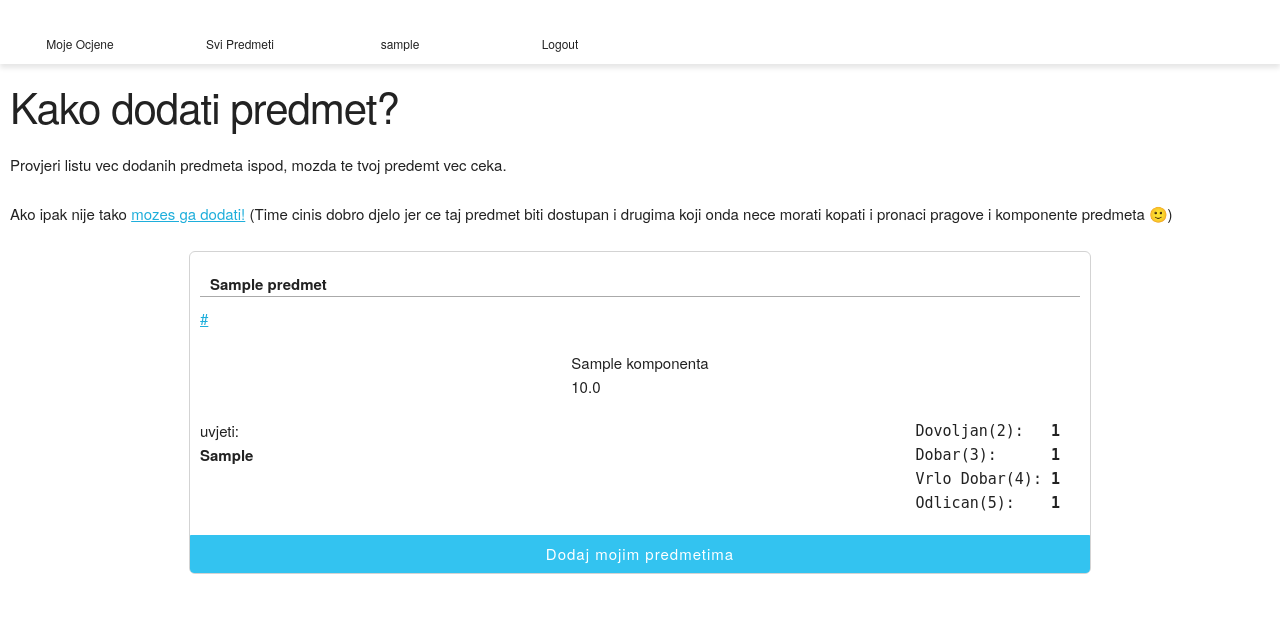
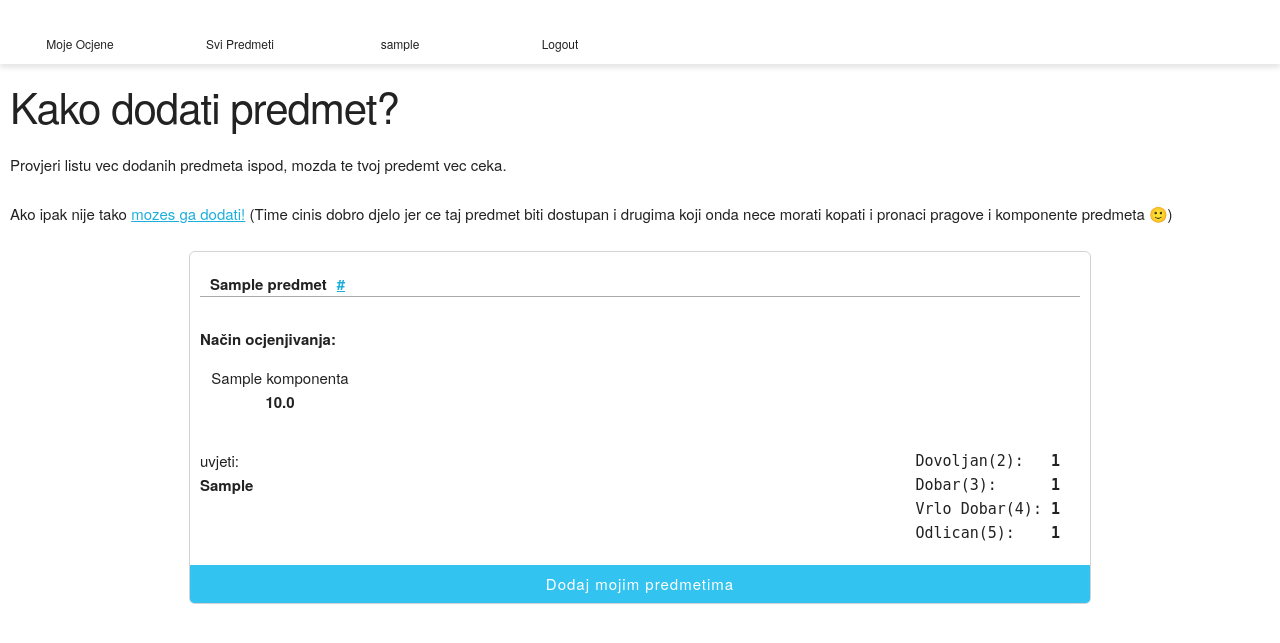
Before and after one commit to Mats01/fer-grades-calculator, a Django app: page /dodaj-predmet/ in a window 1280 px wide. Shown: the top 643 px of the page. Run offline with Django 3.2, Linux system fonts and the light colour scheme; a user stored in the database is signed in; tables that the repository leaves empty hold one stand-in row (values such as "Sample post"); some libraries are stand-ins or nearby versions.

Commit message:
📝 better spacing for comps in predmet list

```diff
--- a/fer_grades/static/style.css
+++ b/fer_grades/static/style.css
@@ -72,15 +72,15 @@ input[type=number] {
 .card_component_gird {
     display: flex;
     flex-wrap: wrap;
-    justify-content: center;
-    margin: 20px auto;
+    justify-content: flex-start;
+    margin: 10px auto 30px auto;
+    width: 100%;
 }
 
-.card_component_grid div {
-
-    flex: 0 1 90px;
+.card_component_gird_elem {
+    text-align: center;
+    flex: 0 1 150px;
     margin: 5px;
-    text-align: center;
 }
 
 
@@ -98,6 +98,7 @@ input[type=number] {
 
 .card_title {
     margin: 10px;
+    margin-bottom: 30px;
     font-weight: bold;
     display: flex;
     align-content: space-between;
--- a/fer_grades/templates/home.html
+++ b/fer_grades/templates/home.html
@@ -4,21 +4,26 @@
 
 <h2>Kako dodati predmet?</h2>
 <p>Provjeri listu vec dodanih predmeta ispod, mozda te tvoj predemt vec ceka.</p>
-<p>Ako ipak nije tako <a href="/dodaj-predmet/new/">mozes ga dodati!</a> (Time cinis dobro djelo jer ce taj predmet biti dostupan i drugima koji onda nece morati kopati i pronaci pragove i komponente predmeta 🙂)</p>
+<p>Ako ipak nije tako <a href="/dodaj-predmet/new/">mozes ga dodati!</a> (Time cinis dobro djelo jer ce taj predmet biti
+    dostupan i drugima koji onda nece morati kopati i pronaci pragove i komponente predmeta 🙂)</p>
 
 {%for predmet in predmeti %}
 <div class="card">
-    <div class="card_title">{{predmet.name}}</div>
+    <div class="card_title">{{predmet.name}}
         <a class="fer_url" href="{{predmet.fer_url}}" target="_blank">{{predmet.fer_url}}</a>
+    </div>
+    <div>
+        <p><strong>Način ocjenjivanja:</strong></p>
         <div class="card_component_gird">
             {%for komponenta in predmet.komponenta_set.all %}
-        <div>
+            <div class="card_component_gird_elem">
                 <p>{{komponenta.name}}</p>
-            <p>{{komponenta.max_points}}</p>
+                <p><strong>{{komponenta.max_points}}</strong></p>
             </div>
             {% endfor %}
         </div>
 
+    </div>
     <div class="card_component_wrapper">
         <div class="predmet_two_clumns">
             <div>
```
Lines whose indentation alone changed are shown as unchanged.
